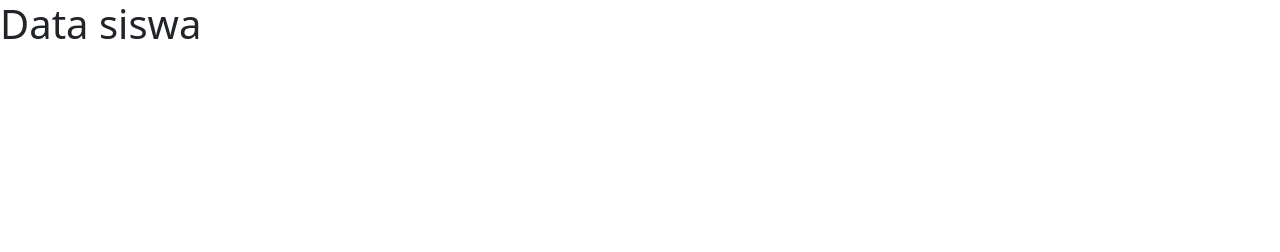
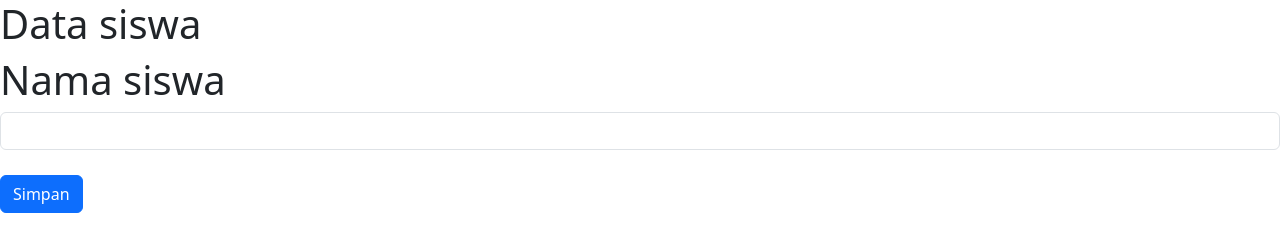
Before and after one commit to Akunml6925/2024_data-awal, a plain HTML site: page index.html in a window 1280 px wide. Drawn offline with nearby package versions, Linux system fonts and the light colour scheme.

Commit message:
menambah form nama siswa

```diff
--- a/index.html
+++ b/index.html
@@ -14,6 +14,14 @@
 
 <body>
   <h1>Data siswa<h1>
+
+ <form>
+  <div class="mb-3">
+    <label class="form-label">Nama siswa</label>
+    <input type="text" class="form-control">
+  </div>
+  <button type="submit" class="btn btn-primary">Simpan</button>
+</form>
 </body>
 
 </html>
```
